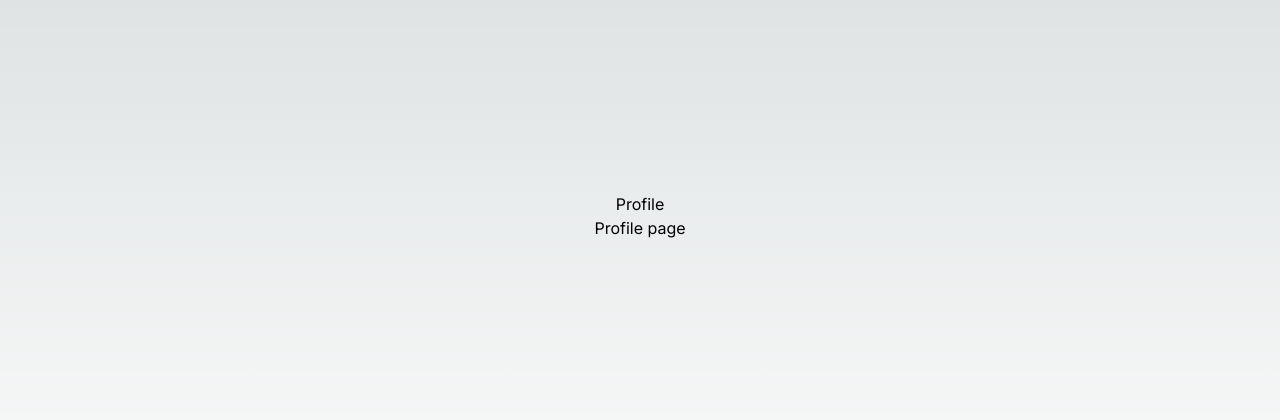
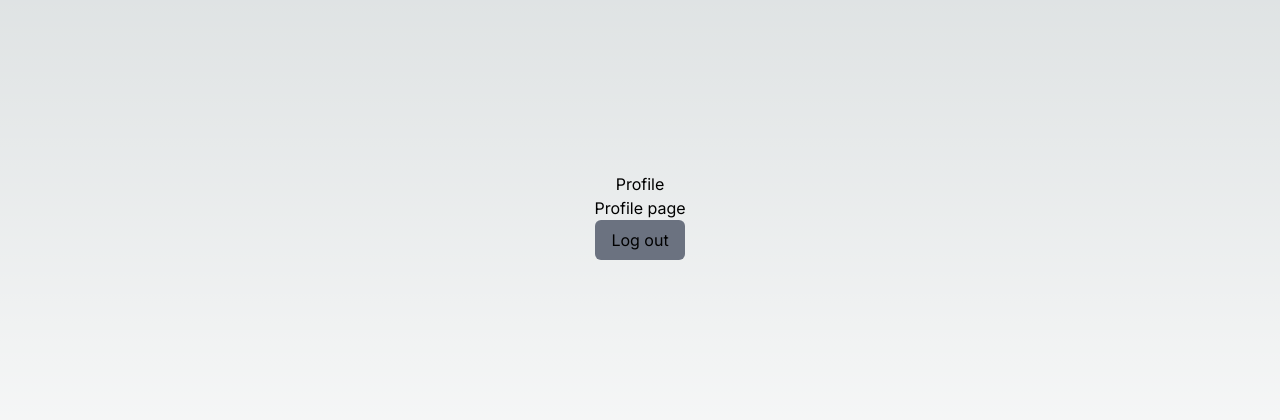
Before and after one commit to marceloxhenrique/NextJS, a Next.js app: page /profile in a window 1280 px wide. Shown: the part 184-604 px from the top of the page. Built offline with nearby package versions, Linux system fonts and the light colour scheme.

Commit message:
Create a logout route

```diff
--- a/src/app/api/users/login/route.ts
+++ b/src/app/api/users/login/route.ts
@@ -44,7 +44,6 @@ export async function POST(request: NextRequest) {
 
     response.cookies.set("token", token, { httpOnly: true });
     return response;
-    // console.log("And this is my body", reqBody);
   } catch (error: any) {
     return NextResponse.json({ error: "personalized" }, { status: 500 });
   }
--- /dev/null
+++ b/src/app/api/users/logout/route.ts
@@ -0,0 +1,17 @@
+import { NextResponse } from "next/server";
+
+export async function POST() {
+  try {
+    const response = NextResponse.json({
+      message: "Logout Successfuly",
+      success: true,
+    });
+
+    response.cookies.delete("token");
+    return response;
+  } catch (error: any) {
+    return NextResponse.json({ error: error.message }, { status: 500 });
+  }
+
+  // return new Response("here");
+}
--- a/src/app/profile/page.tsx
+++ b/src/app/profile/page.tsx
@@ -1,10 +1,26 @@
+"use client";
 import React from "react";
+import axios from "axios";
 
 export default function ProfilePage() {
+  const handleLogout = async () => {
+    try {
+      const res = await axios.post("/api/users/logout");
+      console.log(res);
+    } catch (error) {
+      console.error("here", error);
+    }
+  };
   return (
     <div className="flex flex-col items-center justify-center min-h-screen py-2">
       <h1>Profile</h1>
       <p>Profile page</p>
+      <button
+        onClick={handleLogout}
+        className="bg-gray-500 py-2 px-4 rounded-md hover:bg-gray-400"
+      >
+        Log out
+      </button>
     </div>
   );
 }
```
